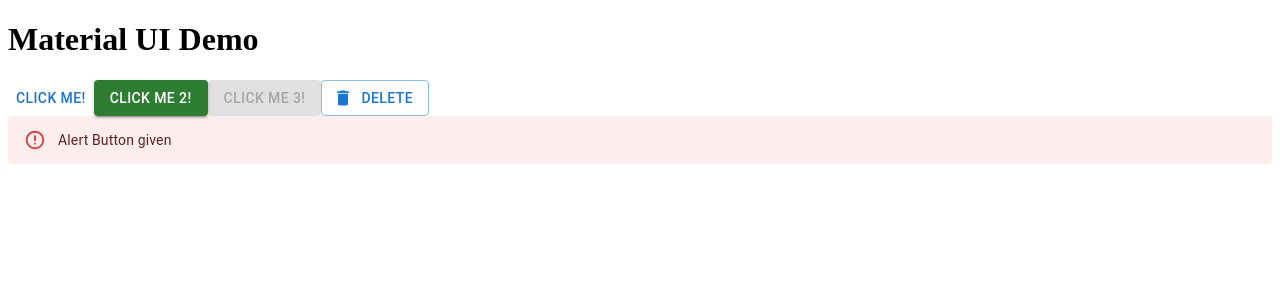
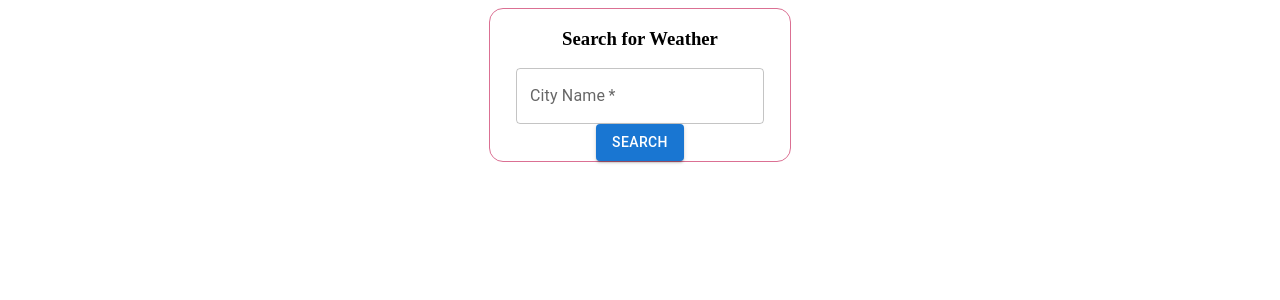
Before and after one commit to sahitya1903/weather, a React (Vite) app: page / in a window 1280 px wide. Shown: the top 300 px of the page. Built offline with nearby package versions, Linux system fonts and the light colour scheme; no server answers.

Commit message:
Implemented basic weather widget using openweather api

```diff
--- a/package.json
+++ b/package.json
@@ -15,6 +15,7 @@
     "@fontsource/roboto": "^5.2.10",
     "@mui/icons-material": "^9.0.1",
     "@mui/material": "^9.0.1",
+    "dotenv": "^17.4.2",
     "react": "^19.2.6",
     "react-dom": "^19.2.6"
   },
--- a/src/App.jsx
+++ b/src/App.jsx
@@ -1,7 +1,8 @@
 import './App.css'
-import Button from "@mui/material/Button"
-import DeleteIcon from '@mui/icons-material/Delete';
-import { Alert } from '@mui/material';
+// import DeleteIcon from '@mui/icons-material/Delete';
+// import { Alert } from '@mui/material';
+// import Button from "@mui/material/Button"
+import SearchBox from './SearchBox';
 
 function App() {
   let handleClick=()=>{
@@ -9,12 +10,13 @@
   }
   return (
     <>
-      <h1>Material UI Demo</h1>
+      {/* <h1>Material UI Demo</h1>
       <Button>Click Me!</Button>
       <Button variant='contained' onClick={handleClick} color='success'>Click Me 2!</Button>
       <Button variant='contained' onClick={handleClick} disabled>Click Me 3!</Button>
       <Button variant="outlined" startIcon={<DeleteIcon />}>Delete</Button>
-      <Alert severity='error'>Alert Button given</Alert>
+      <Alert severity='error'>Alert Button given</Alert> */}
+      <SearchBox/>
     </>
   )
 }
--- /dev/null
+++ b/src/SearchBox.css
@@ -0,0 +1,7 @@
+.SearchBox{
+    border: 1px solid palevioletred;
+    border-radius: 14px;
+    text-align: center;
+    margin: auto;
+    width: 300px;
+}
--- /dev/null
+++ b/src/SearchBox.jsx
@@ -0,0 +1,49 @@
+import TextField from '@mui/material/TextField';
+import Button from "@mui/material/Button"
+import './SearchBox.css'
+import { useState } from 'react';
+
+export default function SearchBox(){
+    let[city,setCity]=useState("");
+    // console.log(import.meta.env);
+    const url="https://api.openweathermap.org/data/2.5/weather";
+    const key=import.meta.env.VITE_API_KEY;
+    // console.log(key);
+
+    let getWeatherInfo=async(city)=>{
+        let response=await fetch(`${url}?q=${city}&appid=${key}&units=metric`);
+        let jsonResponse=await response.json();
+        // console.log(jsonResponse);
+        let result={
+            temp: jsonResponse.main.temp,
+            tempMin: jsonResponse.main.temp_min,
+            tempMax: jsonResponse.main.temp_max,
+            humidity: jsonResponse.main.humidity,
+            feelsLike: jsonResponse.main.feels_like,
+            weather:jsonResponse.weather[0].description,
+        }
+        console.log(result);
+    }
+
+    let handleChange=(event)=>{
+        setCity(event.target.value);
+    }
+
+    let handleSubmit=(event)=>{
+        event.preventDefault();
+        console.log(city);
+        setCity('');
+        getWeatherInfo(city);
+    }
+
+    return(
+        <div className="SearchBox">
+            <h3>Search for Weather</h3>
+            <form onSubmit={handleSubmit}>
+                <TextField id="city" label="City Name" variant="outlined" required onChange={handleChange} value={city}/><br />
+                <Button variant="contained" type='submit'>Search</Button>
+            </form>
+
+        </div>
+    );
+}
```
Also changed, not shown: 2 other files (tests, documents, lock files or other folders).
